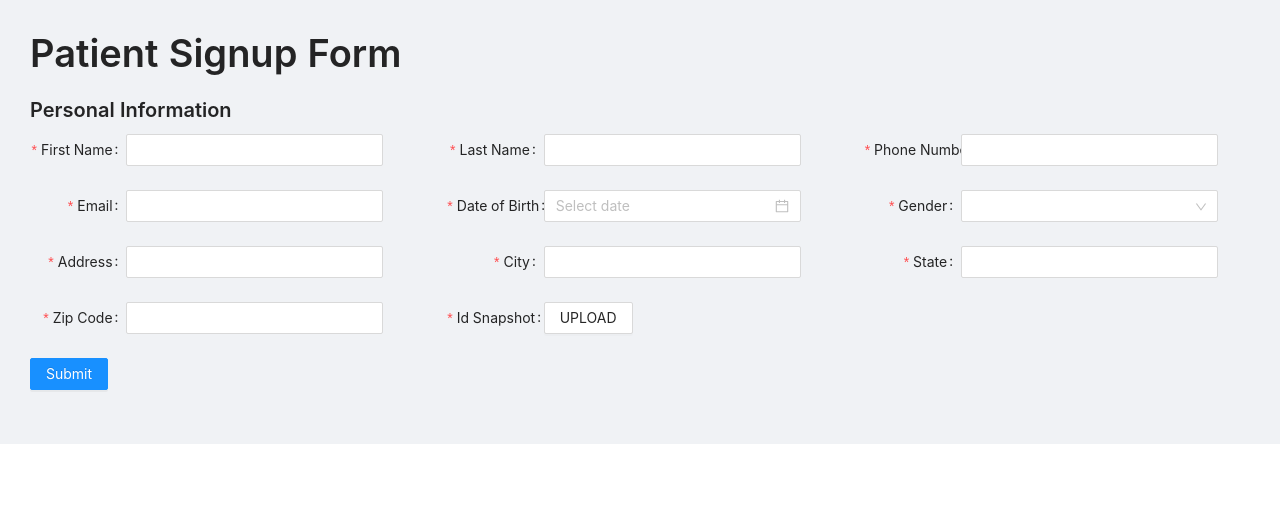
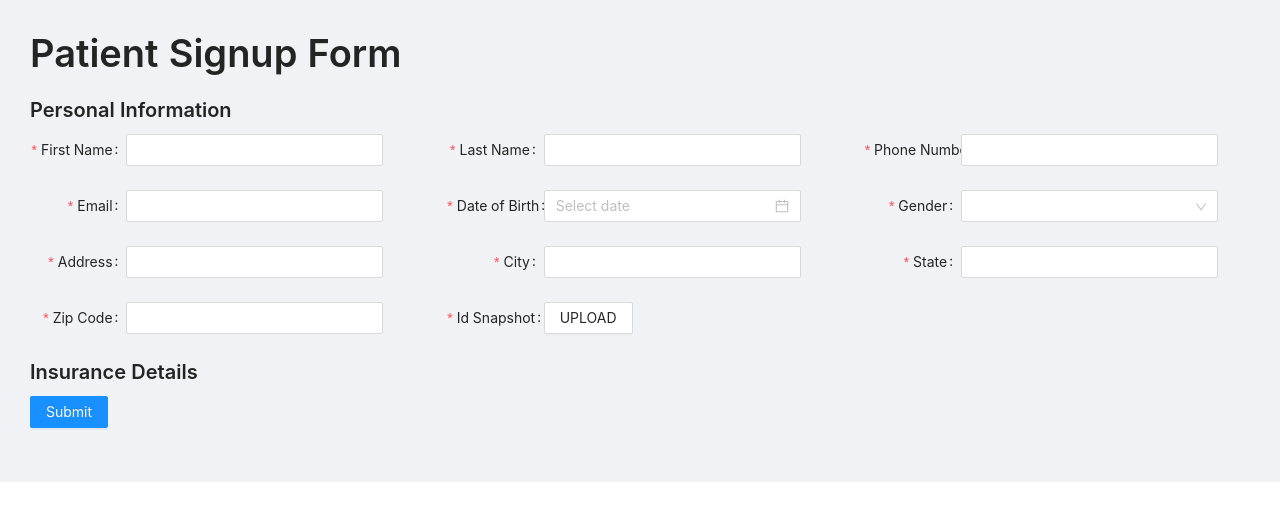
Before and after one commit to kashifali11/patient_signup_form, a React app: page / in a window 1280 px wide. Shown: the top 520 px of the page. Built offline with nearby package versions, Linux system fonts and the light colour scheme.

Commit message:
added insuranceDetails

```diff
--- a/src/app/components/userInformationForm/UserInformationForm.jsx
+++ b/src/app/components/userInformationForm/UserInformationForm.jsx
@@ -1,6 +1,7 @@
 import { Form, Button } from "antd";
 import React from "react";
 import PersonalInformation from "./personalInformation/PersonalInformation.jsx";
+import InsuranceDetails from "./insuranceDetails/InsuranceDetails.jsx"
 import { v4 as uuidv4 } from "uuid";
 const layout = {
   labelCol: { span: 6 },
@@ -22,6 +23,7 @@ export default function UserInformationForm() {
   return (
     <Form {...layout} name="patient_signup_form" onFinish={onFinish}>
       <PersonalInformation />
+      <InsuranceDetails />
       <Form.Item>
         <Button type="primary" htmlType="submit">
           Submit
--- /dev/null
+++ b/src/app/components/userInformationForm/insuranceDetails/InsuranceDetails.jsx
@@ -0,0 +1,10 @@
+import { Typography } from 'antd'
+import React from 'react'
+
+export default function InsuranceDetails() {
+    return (
+        <>
+            <Typography.Title level={4}>Insurance Details</Typography.Title>
+        </>
+    )
+}
```
